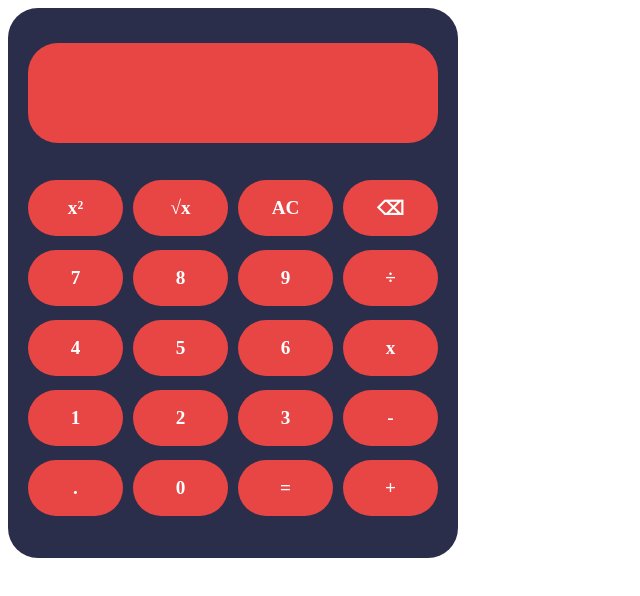
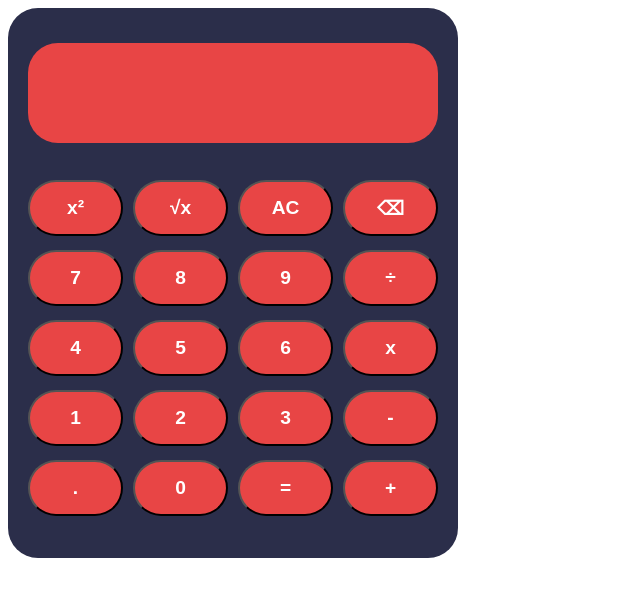
Before and after one commit to CaroSer/Calculator, a plain HTML site: page index.html in a window 1280 px wide. Shown: the whole page, without its empty margins (0-640 px from the left). Drawn offline with Linux system fonts and the light colour scheme.

Commit message:
Change div for buttons

```diff
--- a/index.html
+++ b/index.html
@@ -10,26 +10,26 @@
     <div id="base">
         <div id="display"></div>
         <div id="numCont">
-            <div class="numBut">x²</div>
-            <div class="numBut">√x</div>
-            <div class="numBut">AC</div>
-            <div class="numBut">⌫</div>
-            <div class="numBut">7</div>
-            <div class="numBut">8</div>
-            <div class="numBut">9</div>
-            <div class="numBut">÷</div>
-            <div class="numBut">4</div>
-            <div class="numBut">5</div>
-            <div class="numBut">6</div>
-            <div class="numBut">x</div>
-            <div class="numBut">1</div>
-            <div class="numBut">2</div>
-            <div class="numBut">3</div>
-            <div class="numBut">-</div>
-            <div class="numBut">.</div>
-            <div class="numBut">0</div>
-            <div class="numBut">=</div>
-            <div class="numBut">+</div>
+            <button class="numBut">x²</button>
+            <button class="numBut">√x</button>
+            <button class="numBut">AC</button>
+            <button class="numBut">⌫</button>
+            <button class="numBut">7</button>
+            <button class="numBut">8</button>
+            <button class="numBut">9</button>
+            <button class="numBut">÷</button>
+            <button class="numBut">4</button>
+            <button class="numBut">5</button>
+            <button class="numBut">6</button>
+            <button class="numBut">x</button>
+            <button class="numBut">1</button>
+            <button class="numBut">2</button>
+            <button class="numBut">3</button>
+            <button class="numBut">-</button>
+            <button class="numBut">.</button>
+            <button class="numBut">0</button>
+            <button class="numBut">=</button>
+            <button class="numBut">+</button>
         </div>
     </div>
 </body>
```
